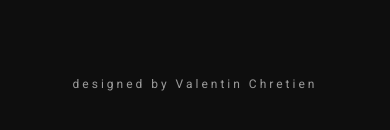
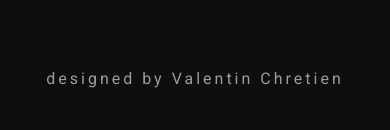
Before and after one commit to AMoreaux/portfolioV2, a website: page index.html in a window 390 px wide. Shown: the part 740-870 px from the top of the page. Drawn offline with nearby package versions, Linux system fonts and the light colour scheme.

Commit message:
update media queries designed by

```diff
--- a/styles/style.css
+++ b/styles/style.css
@@ -295,4 +295,8 @@ button {
   .projects > section > h2 {
     font-size: 21px;
   }
+
+  .main-page > p {
+    font-size: 16px;
+  }
 }
```
